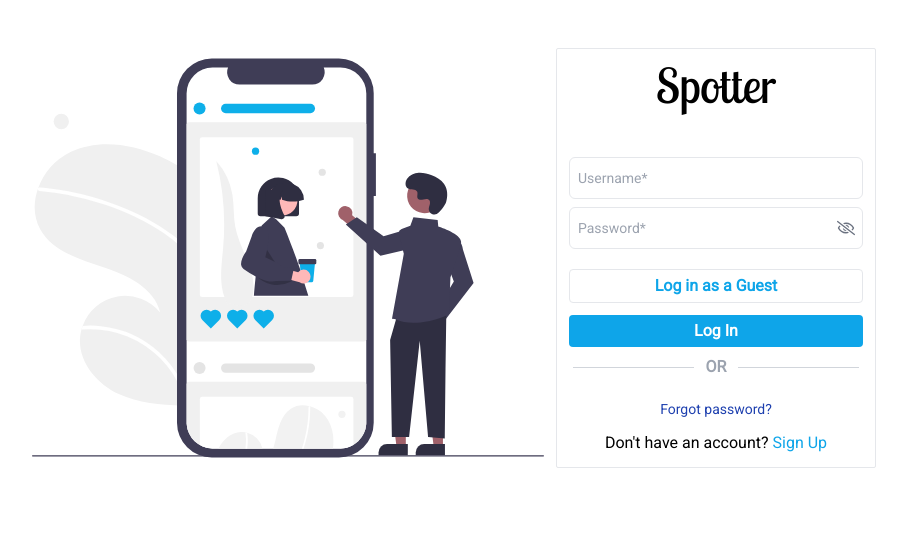
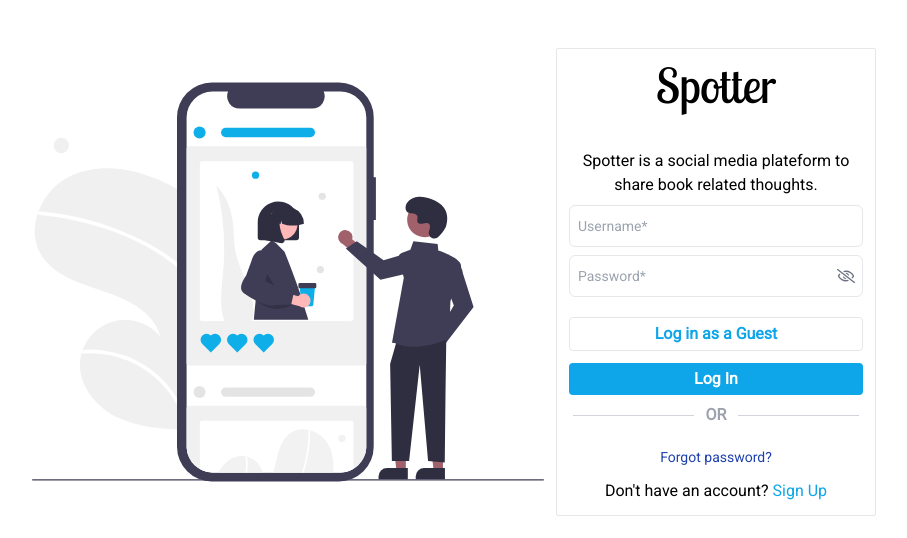
Before and after one commit to gopalbbharadva/Spotter, a React (Create React App) app: page /login in a window 1280 px wide. Shown: the top 538 px of the page, without its empty margins (186-1093 px from the left). Built offline with nearby package versions, Linux system fonts and the light colour scheme; what miragejs would draw is missing.

Commit message:
Intro of the app added

```diff
--- a/src/page/Authentication/Login/components/Login/LoginForm.jsx
+++ b/src/page/Authentication/Login/components/Login/LoginForm.jsx
@@ -20,6 +20,7 @@ export const LoginForm = () => {
       <h1 className="text-5xl mb-10 font-lobster text-center font-serif ">
         Spotter
       </h1>
+      <p className="font-thin text-center">Spotter is a social media plateform to share book related thoughts.</p>
       <form
         onSubmit={(e) => {
           e.preventDefault();
```
